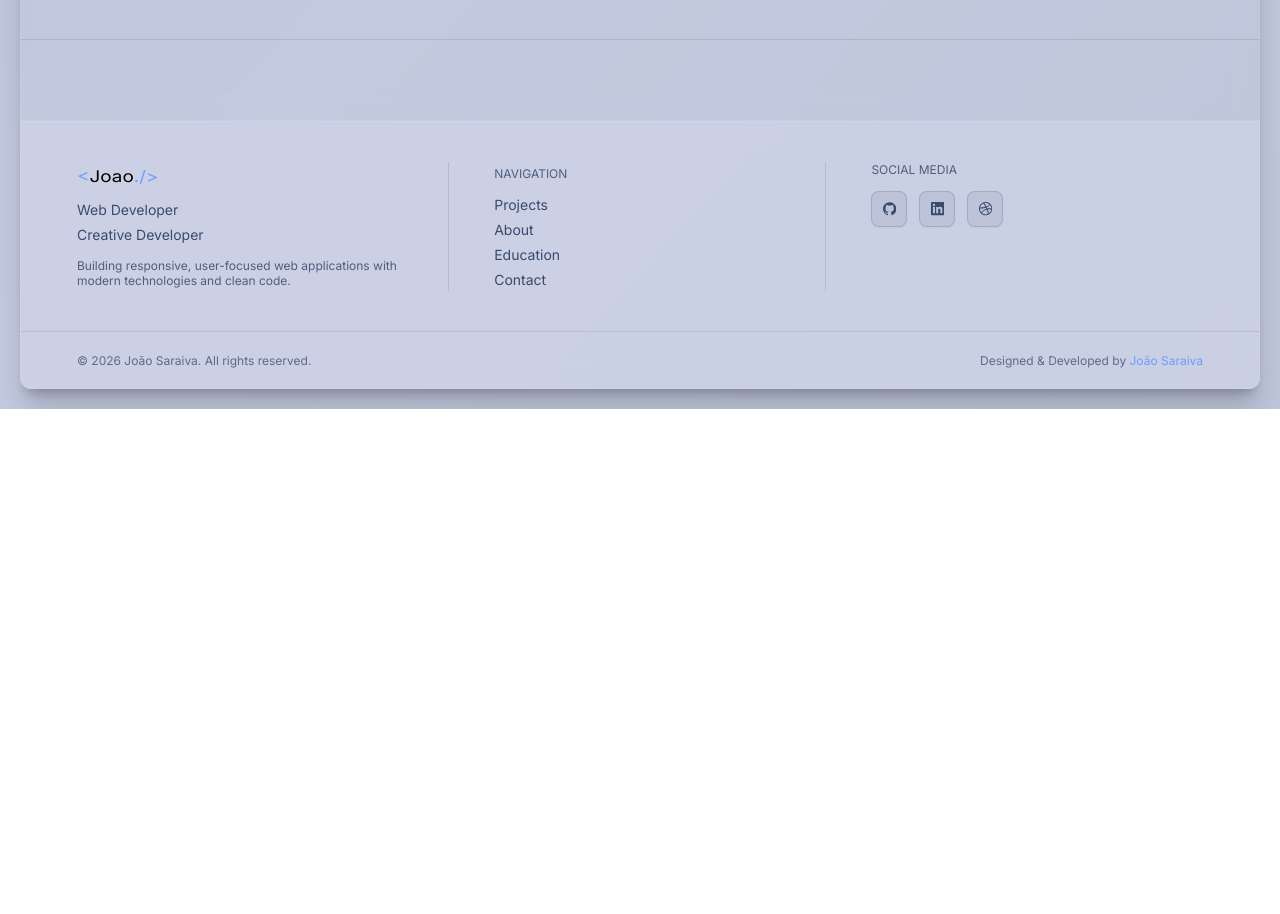
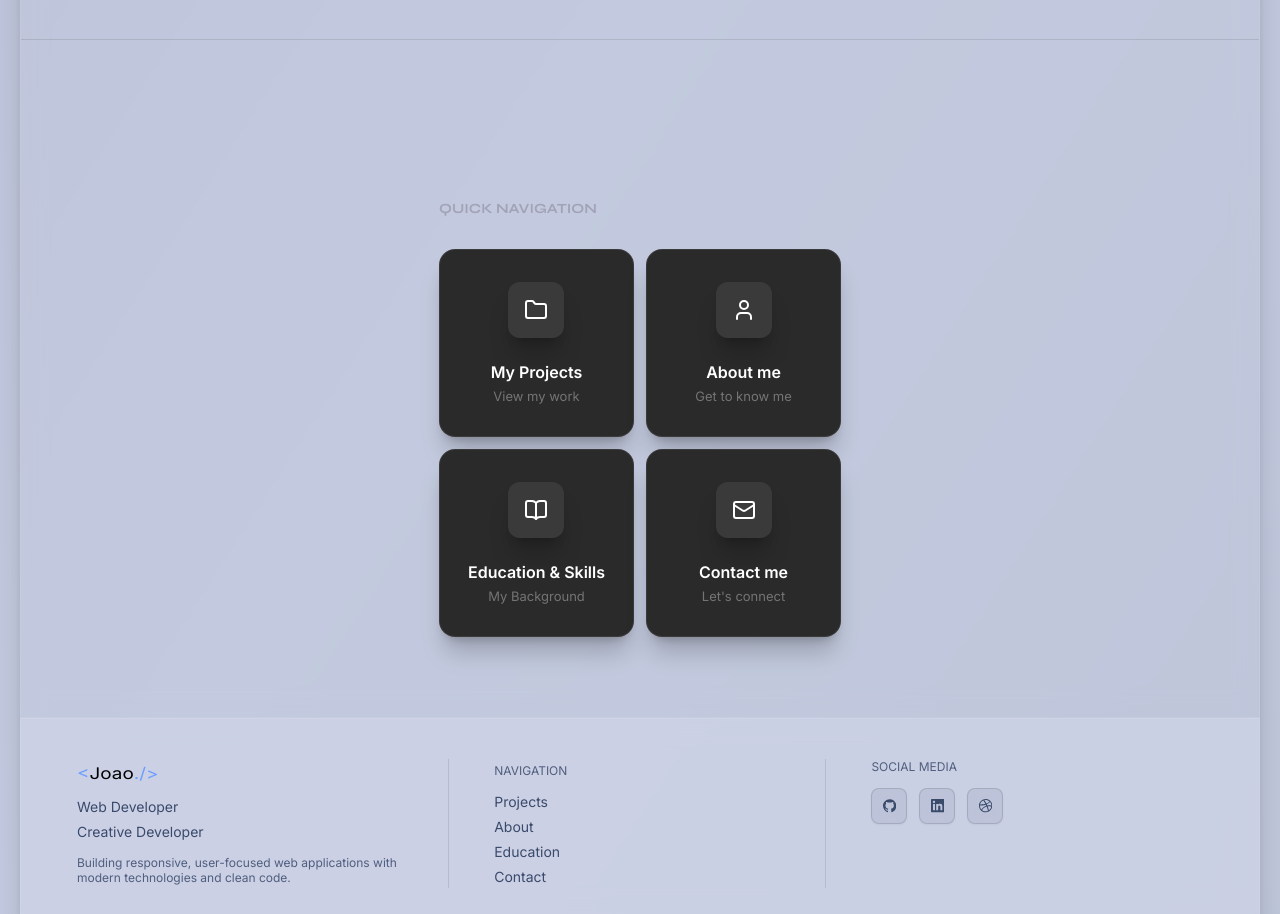
Before and after one commit to joaosaraiva1999/portfolio-joaosaraiva, a React (Vite) app in the folder portfolio/: page / in a window 1280 px wide. Shown: the part 1000-1914 px from the top of the page. Before the commit the page ends 1409 px from the top, so only its background shows below. Built offline with nearby package versions, Linux system fonts and the light colour scheme.

Commit message:
Finished the Home Page(Missing some light mode details)

```diff
--- /dev/null
+++ b/portfolio/src/data/Quicknav.js
@@ -0,0 +1,36 @@
+import { Folder, User, BookOpen, Mail } from "lucide-react";
+
+
+export const quicknav = [
+  {
+    id: 1,
+    icon: Folder,
+    title: 'My Projects',
+    subtitle: 'View my work',
+    href: "/projects",
+  },
+
+  {
+    id: 2,
+    icon: User,
+    title: 'About me',
+    subtitle: 'Get to know me',
+    href: "/about",
+  },
+
+  {
+    id: 3,
+    icon: BookOpen,
+    title: 'Education & Skills',
+    subtitle: 'My Background',
+    href: "/education",
+  },
+
+  {
+    id: 4,
+    icon: Mail,
+    title: 'Contact me',
+    subtitle: "Let's connect",
+    href: "/contacts",
+  }
+]
--- a/portfolio/src/pages/Home/Home.css
+++ b/portfolio/src/pages/Home/Home.css
@@ -10,6 +10,14 @@
   padding-bottom: 80px;
 }
 
+.quicknav {
+  width: 100%;
+  padding: 80px;
+  display: flex;
+  align-items: center;
+  flex-direction: column;
+}
+
 .hero {
   width: 100%;
   height: auto;
@@ -19,6 +27,71 @@
   justify-content: center;
   flex-direction: column;
   padding-bottom: 0;
+}
+
+.card {
+  background: #2a2a2a;
+  border: 1px solid rgba(255, 255, 255, 0.08);
+  border-radius: 16px;
+  display: flex;
+  flex-direction: column;
+  gap: 24px;
+  cursor: pointer;
+  transition: background 0.15s;
+  padding: 32px 28px;
+  align-items: center;
+  box-shadow:
+    0 20px 25px -5px rgba(0, 0, 0, 0.2),
+    0 8px 10px -6px rgba(0, 0, 0, 0.2);
+  transition: all 0.3s ease;
+
+}
+
+.card-icon {
+  background: #3a3a3a;
+  border-radius: 12px;
+  width: 56px;
+  height: 56px;
+  display: flex;
+  align-items: center;
+  justify-content: center;
+  color: #fff;
+  box-shadow:
+    0 20px 25px -5px rgba(0, 0, 0, 0.2),
+    0 8px 10px -6px rgba(0, 0, 0, 0.2);
+  transition: all 0.3s ease;
+}
+
+.card-icon svg {
+  width: 24px;
+  height: 24px;
+  stroke: #fff;
+}
+
+.card-content {
+  display: flex;
+  flex-direction: column;
+  gap: 6px;
+  align-items: center;
+}
+
+.card-content span:first-child {
+  font-size: 16px;
+  font-weight: 600;
+  color: #ffffff;
+  transition: all 0.3s ease;
+}
+
+.card-content span:last-child {
+  font-size: 13px;
+  color: rgba(255, 255, 255, 0.35);
+}
+
+.quicknav-cards {
+  display: grid;
+  grid-template-columns: repeat(2, 1fr);
+  gap: 12px;
+  width: 100%;
 }
 
 .hero_skills {
@@ -190,7 +263,30 @@
   margin-bottom: 32px;
 }
 
+.quicknav h3 {
+  font-size: 14px;
+  font-family: 'Syne', sans-serif;
+  color: rgb(163, 163, 184);
+  margin-bottom: 32px;
+}
+
+.quicknav-container {
+  margin: 0 290px 0 290px;
+}
+
 /*Hover Effects*/
+
+.card:hover {
+  border: 0.6px solid #4a7fe0;
+}
+
+.card:hover .card-icon {
+  background-color: #4a7fe0;
+}
+
+.card:hover .card-content span:first-child {
+  color: #4a7fe0;
+}
 
 .hero_img:hover {
   box-shadow:
--- a/portfolio/src/pages/Home/Home.jsx
+++ b/portfolio/src/pages/Home/Home.jsx
@@ -4,6 +4,7 @@ import { ThemeContext } from '../../context/ThemeContext.jsx'
 import profile_pic from '../../assets/portfolio-pic.jpg'
 import { MdOutlineDownload } from 'react-icons/md'
 import { skills } from '../../data/Skills.js'
+import { quicknav } from '../../data/Quicknav.js'
 
 export default function Home() {
   const { theme, toggleTheme } = useContext(ThemeContext)
@@ -42,6 +43,24 @@ export default function Home() {
           ))}
         </div>
       </section>
+      <section className='quicknav'>
+        <div className={`quicknav-container ${theme}`}>
+          <h3>QUICK NAVIGATION</h3>
+          <div className={`quicknav-cards ${theme}`}>
+            {quicknav.map(({ id, icon: Icon, title, subtitle, href }) => (
+              <div key={id} className={`card ${theme}`} onClick={() => window.location.href = href}>
+                <div className={`card-icon ${theme}`}>
+                  <Icon />
+                </div>
+                <div className={`card-content ${theme}`}>
+                  <span>{title}</span>
+                  <span>{subtitle}</span>
+                </div>
+              </div>
+            ))}
+          </div>
+        </div>
+      </section>
     </main >
   )
 }
```
Also changed, not shown: portfolio/src/pages/Home/Home..css (deleted).
